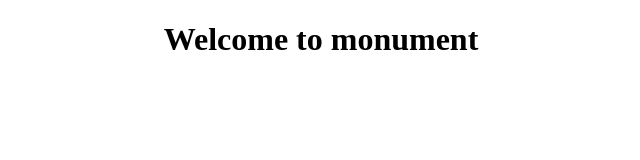
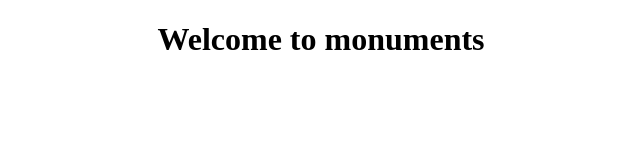
Before and after one commit to akashsoni2/27-march-2021, a plain HTML site: page monuments.html in a window 1280 px wide. Shown: the whole page, without its empty margins (319-959 px from the left). Drawn offline with Linux system fonts and the light colour scheme.

```diff
--- a/monuments.html
+++ b/monuments.html
@@ -5,7 +5,7 @@
 </head>
 <body>
 <center>
-	<h1>Welcome to monument</h1>
+	<h1>Welcome to monuments</h1>
 </center>
 </body>
 </html>
```
